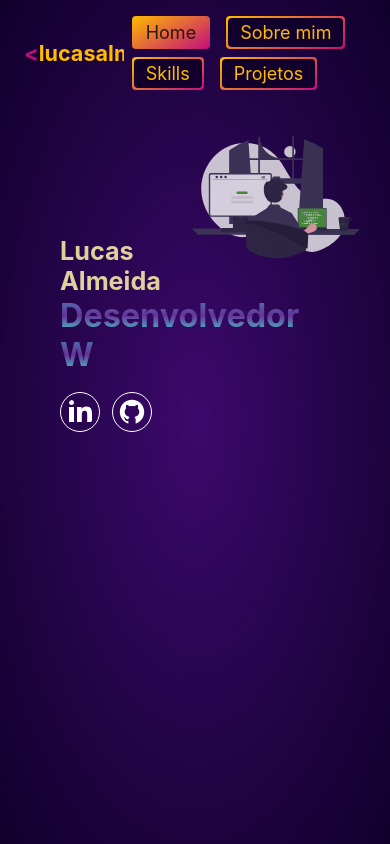
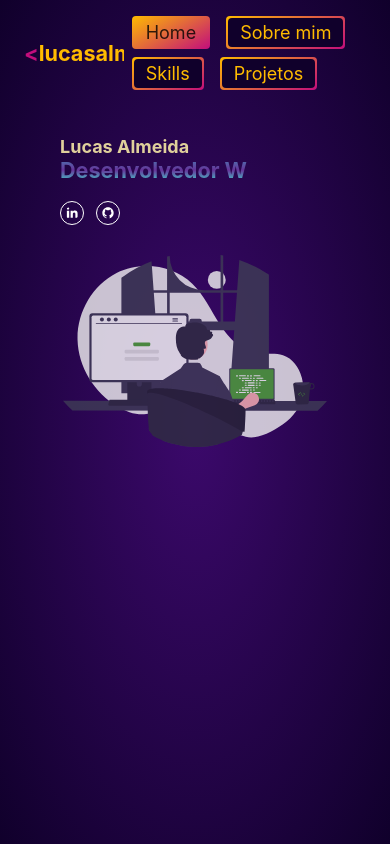
Before and after one commit to Lucas-Almeida-SD/Lucas-Almeida-SD.github.io, a React (Create React App) app: page / in a window 390 px wide. Built offline with nearby package versions, Linux system fonts and the light colour scheme; the HTML template or start-up script is replaced by a standard one.

Commit message:
Adicionado media query na pagina Home

```diff
--- a/src/index.css
+++ b/src/index.css
@@ -7,7 +7,7 @@
 * {
   margin: 0;
   padding: 0;
-  box-sizing: 0;
+  box-sizing: border-box;
 }
 
 body {
--- a/src/pages/home.css
+++ b/src/pages/home.css
@@ -7,9 +7,8 @@
   display: flex;
   flex-direction: column;
   align-items: flex-start;
-  margin-top: 100px;
+  margin-top: 10%;
   margin-left: 30px;
-  position: relative;
   width: 40%;
   animation: appear 2s;
 }
@@ -55,7 +54,7 @@
   align-items: center;
   transition: 1s;
   margin-right: 12px;
-  width: 30px;
+  width: 40px;
   padding: 4px;
   transition: 1s;
 }
@@ -94,3 +93,54 @@
     opacity: 1;
   }
 }
+
+@media screen and (max-width: 910px) {
+  .introduce-div h3 {
+    font-size: 1.2em;
+  }
+
+  .introduce-div h2 {
+    font-size: 1.4em;
+  }
+
+  .programming-image-div {
+    width: 50%;
+  }
+
+  .introduce-div nav img {
+    width: 30px;
+  }
+}
+
+@media screen and (max-width: 670px) {
+  .home-section {
+    flex-direction: column;
+  }
+
+  .introduce-div {
+    margin-top: 0;
+    margin-left: 0;
+    padding: 0 30px;
+    width: 100%;
+  }
+
+  .programming-image-div {
+    align-self: center;
+    width: 80%;
+    margin-top: 30px;
+  }
+}
+
+@media screen and (max-width: 480px) {
+  .introduce-div h3 {
+    font-size: 1.0em;
+  }
+
+  .introduce-div h2 {
+    font-size: 1.2em;
+  }
+
+  .introduce-div nav img {
+    width: 24px;
+  }
+}
```
Also changed, not shown: src/components/header.css (+12 -0 lines).
